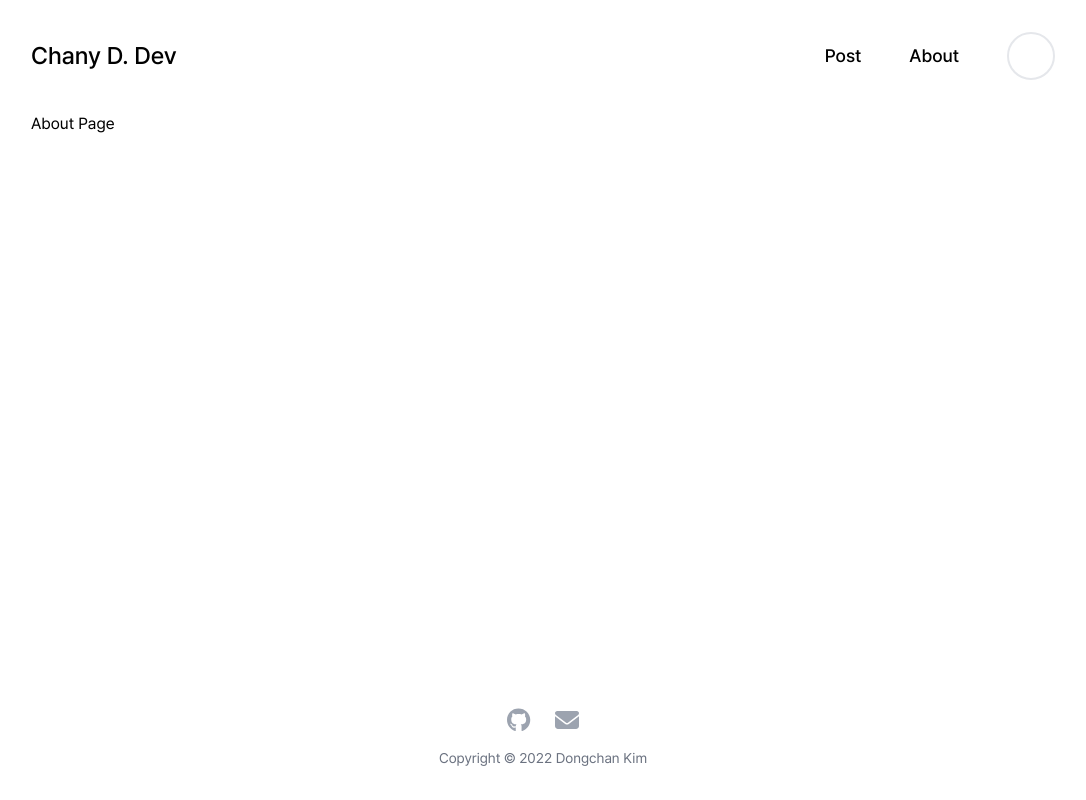
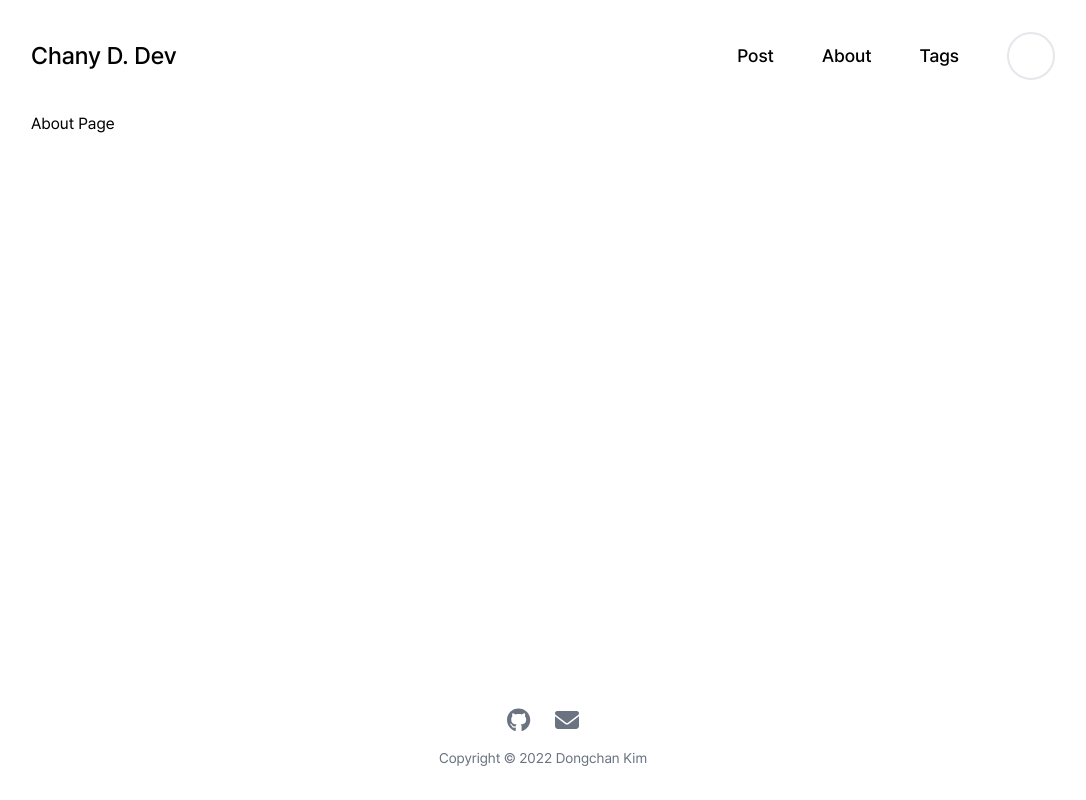
Before and after one commit to chanyDev/chany-blog, a Next.js app: page /about in a window 1280 px wide. Shown: the whole page, without its empty margins (97-1183 px from the left). Built offline with nearby package versions, Linux system fonts and the light colour scheme.

Commit message:
게시물 링크 수정

```diff
--- a/components/common/Footer.tsx
+++ b/components/common/Footer.tsx
@@ -6,14 +6,14 @@ const Footer = () => {
       <div className="flex gap-6">
         <GithubIcon
           href="https://github.com/chanyDev"
-          className="h-6 text-gray-400 fill-current"
+          className="h-6 text-gray-500 fill-current dark:text-gray-400"
         />
         <EmailIcon
           href="chanyd.dev@gmail.com"
-          className="h-6 text-gray-400 fill-current"
+          className="h-6 text-gray-500 fill-current dark:text-gray-400"
         />
       </div>
-      <div className="text-sm text-gray-500 ">
+      <div className="text-sm text-gray-500 dark:text-gray-400">
         Copyright © 2022 Dongchan Kim
       </div>
     </footer>
--- a/components/common/Header.tsx
+++ b/components/common/Header.tsx
@@ -19,13 +19,18 @@ const Header = () => {
         <nav className="flex items-center text-lg">
           <ul className="hidden gap-4 md:flex">
             <li className="px-4 py-2 font-medium">
-              <Link href={'/post'}>
+              <Link href={'/posts'}>
                 <a className="underlined">Post</a>
               </Link>
             </li>
             <li className="px-4 py-2 font-medium">
               <Link href={'/about'}>
                 <a className="underlined">About</a>
+              </Link>
+            </li>
+            <li className="px-4 py-2 font-medium">
+              <Link href={'/tags'}>
+                <a className="underlined">Tags</a>
               </Link>
             </li>
           </ul>
```
